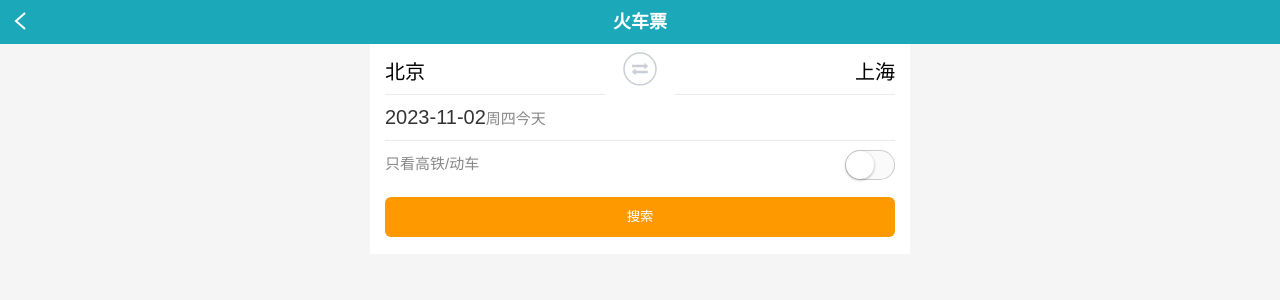
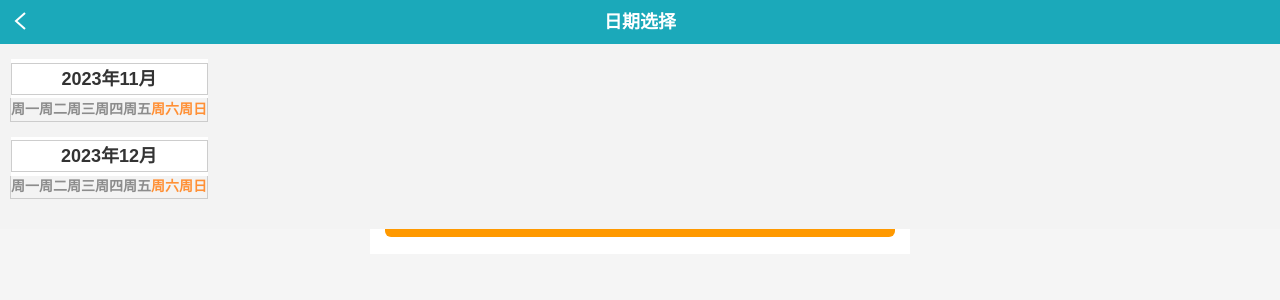
Before and after one commit to LoveWei0/WhereToGoReact, a React (Vite) app: page / in a window 1280 px wide. Shown: the top 300 px of the page. Built offline with nearby package versions, Linux system fonts and the light colour scheme; no server answers.

Commit message:
feat: add DataSelector and Month

```diff
--- a/src/App.tsx
+++ b/src/App.tsx
@@ -9,6 +9,7 @@ import HighSpeed from './components/highSpeed'
 import Submit from './components/submit'
 // pages -> components
 import CitySelector from './pages/citySelector/index'
+import DataSelector from './pages/dataSelector/index'
 // hooks
 import { useAppSelector } from '@app/hooks'
 // store -> citySelector
@@ -28,6 +29,7 @@ export default function App() {
         <Submit />
       </form>
       <CitySelector show={show} />
+      <DataSelector />
     </>
   )
 }
--- a/src/components/departDate/index.tsx
+++ b/src/components/departDate/index.tsx
@@ -6,6 +6,10 @@ import './index.css'
 import { manageTime } from '../../utils/manageTimes'
 // dayjs
 import dayjs from 'dayjs'
+// hooks
+import { useAppDispatch } from '@app/hooks'
+// store -> actions
+import { showDataSelector } from '@store/slice/citySelector'
 
 export default function DepartDate() {
   const h0ofDepart = manageTime(Date.now())
@@ -18,9 +22,13 @@ export default function DepartDate() {
     '周' +
     ['日', '一', '二', '三', '四', '五', '六'][departDate.getDay()] +
     (isToday ? '今天' : '')
+  const dispatch = useAppDispatch()
+  const showDepartData = () => {
+    dispatch(showDataSelector)
+  }
   return (
     <>
-      <div className="depart-date">
+      <div className="depart-date" onClick={showDepartData}>
         <input type="hidden" name="date" value={departDateString} />
         {departDateString}
         <span className="depart-week">{weekString}</span>
--- /dev/null
+++ b/src/pages/dataSelector/components/Month.tsx
@@ -0,0 +1,35 @@
+import React from 'react'
+
+interface PropType {
+  startingTimeInMonth: number
+}
+
+export default function Month({ startingTimeInMonth }: PropType) {
+  console.log(startingTimeInMonth)
+  const startDay = new Date(startingTimeInMonth)
+  // const currentDay = new Date(startingTimeInMonth)
+  return (
+    <div className="data-table">
+      <thead>
+        <tr>
+          <td colSpan={7}>
+            <h5>
+              {startDay.getFullYear()}年{startDay.getMonth() + 1}月
+            </h5>
+          </td>
+        </tr>
+      </thead>
+      <tbody>
+        <tr className="data-table-weeks">
+          <th>周一</th>
+          <th>周二</th>
+          <th>周三</th>
+          <th>周四</th>
+          <th>周五</th>
+          <th className="weekend">周六</th>
+          <th className="weekend">周日</th>
+        </tr>
+      </tbody>
+    </div>
+  )
+}
--- /dev/null
+++ b/src/pages/dataSelector/index.css
@@ -0,0 +1,63 @@
+.data-selector {
+  position: absolute;
+  top: 0;
+  left: 0;
+  right: 0;
+  min-height: 100%;
+  margin-bottom: 70px;
+  z-index: 1000;
+}
+
+.data-selector-tables {
+  padding: 15px 10px 15px 10px;
+  background-color: #f3f3f3;
+}
+
+.data-table {
+  width: 100%;
+  margin-bottom: 15px;
+  border-collapse: collapse;
+  border-spacing: 0;
+  text-align: left;
+}
+
+.data-table tr,
+.data-table td,
+.data-table th {
+  padding: 0;
+  margin: 0;
+}
+
+.data-table thead td {
+  height: 39px;
+  background-color: #fff;
+}
+
+.data-table thead h5 {
+  font-size: 18px;
+  line-height: 30px;
+  text-align: center;
+  font-weight: bold;
+  padding: 0;
+  margin: 0;
+  border: 1px solid #cdcdcd;
+}
+
+.data-table-weeks {
+  height: 23px;
+  background-color: #f3f3f3;
+  color: #8c8c8c;
+  font-size: 14px;
+  text-align: center;
+  border-left: 1px solid #ccc;
+  border-right: 1px solid #ccc;
+  border-bottom: 1px solid #ccc;
+}
+
+.data-table-weeks th {
+  text-align: center;
+}
+
+.data-table-weeks .weekend {
+  color: #ff9036 !important;
+}
--- /dev/null
+++ b/src/pages/dataSelector/index.tsx
@@ -0,0 +1,33 @@
+import React from 'react'
+// components
+import Header from '@/components/header'
+import Month from './components/Month'
+// classnames
+import classnames from 'classnames'
+// css
+import './index.css'
+
+export default function DataSelector() {
+  const show = true
+  const now = new Date()
+  now.setHours(0)
+  now.setMinutes(0)
+  now.setSeconds(0)
+  now.setMilliseconds(0)
+  now.setDate(1)
+  const monthSequence = [now.getTime()]
+
+  now.setMonth(now.getMonth() + 1)
+  monthSequence.push(now.getTime())
+  console.log(monthSequence)
+  return (
+    <div className={classnames('data-selector', { hidden: !show })}>
+      <Header title="日期选择" />
+      <div className="data-selector-tables">
+        {monthSequence.map(month => {
+          return <Month key={month} startingTimeInMonth={month} />
+        })}
+      </div>
+    </div>
+  )
+}
--- a/src/store/slice/citySelector.ts
+++ b/src/store/slice/citySelector.ts
@@ -22,7 +22,9 @@ const citySlice = createSlice({
     },
     hideCitySelector(state) {
       state.show = false
-      console.log(state.show)
+    },
+    showDataSelector(state) {
+      state.show = true
     }
   }
 })
@@ -33,6 +35,7 @@ const selectTo = (state: RootState) => state.city.to
 
 export { selectShow, selectFrom, selectTo }
 
-export const { showCitySelector, hideCitySelector } = citySlice.actions
+export const { showCitySelector, hideCitySelector, showDataSelector } =
+  citySlice.actions
 
 export default citySlice.reducer
```
